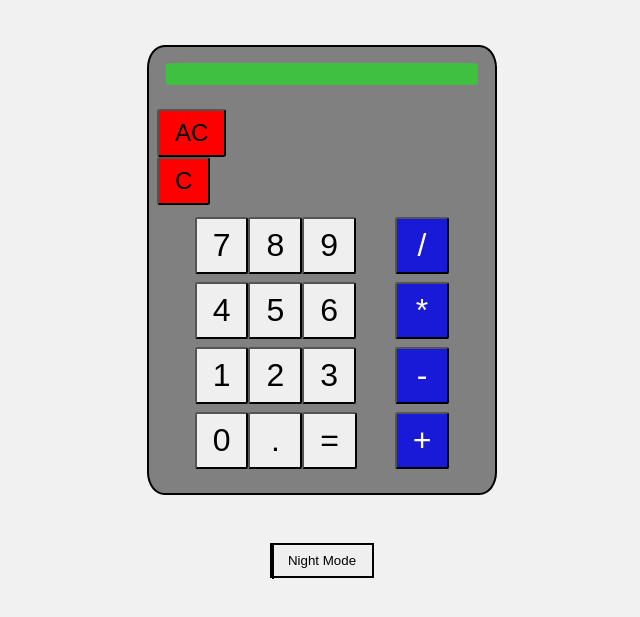
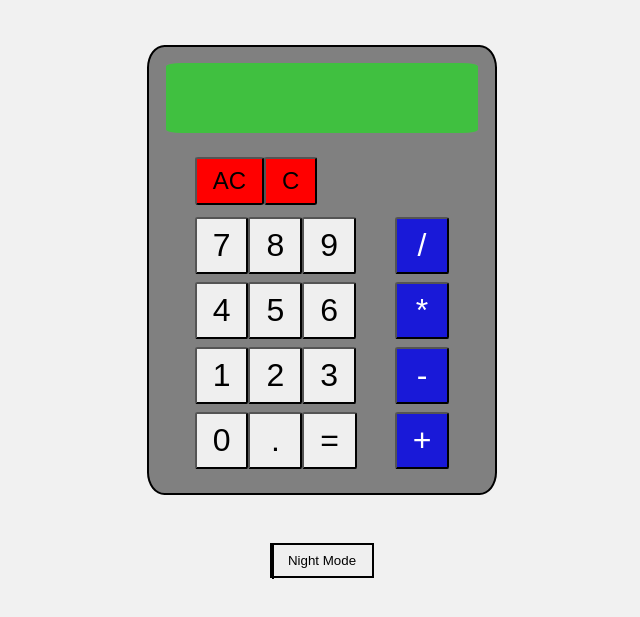
Before and after one commit to SavvyWizardMan/Calculator-Project, a plain HTML site: page index.html in a window 1280 px wide. Shown: the part 83-700 px from the top of the page, without its empty margins (318-958 px from the left). Drawn offline with Linux system fonts and the light colour scheme.

Commit message:
style changes to buttonCommands

```diff
--- a/styles.css
+++ b/styles.css
@@ -105,6 +105,8 @@ h1 {
 }
 
 .buttonCommands {
+    display: flex;
+    margin-right: 132px;
     padding: 8px;
     margin-bottom: 4px;
 }
@@ -133,7 +135,6 @@ button[value='.'] {
 }
 
 .commandButtons {
-    margin-right: 200px;
     background-color: red;
     margin-bottom: 0;
     font-size: 24px;
```
